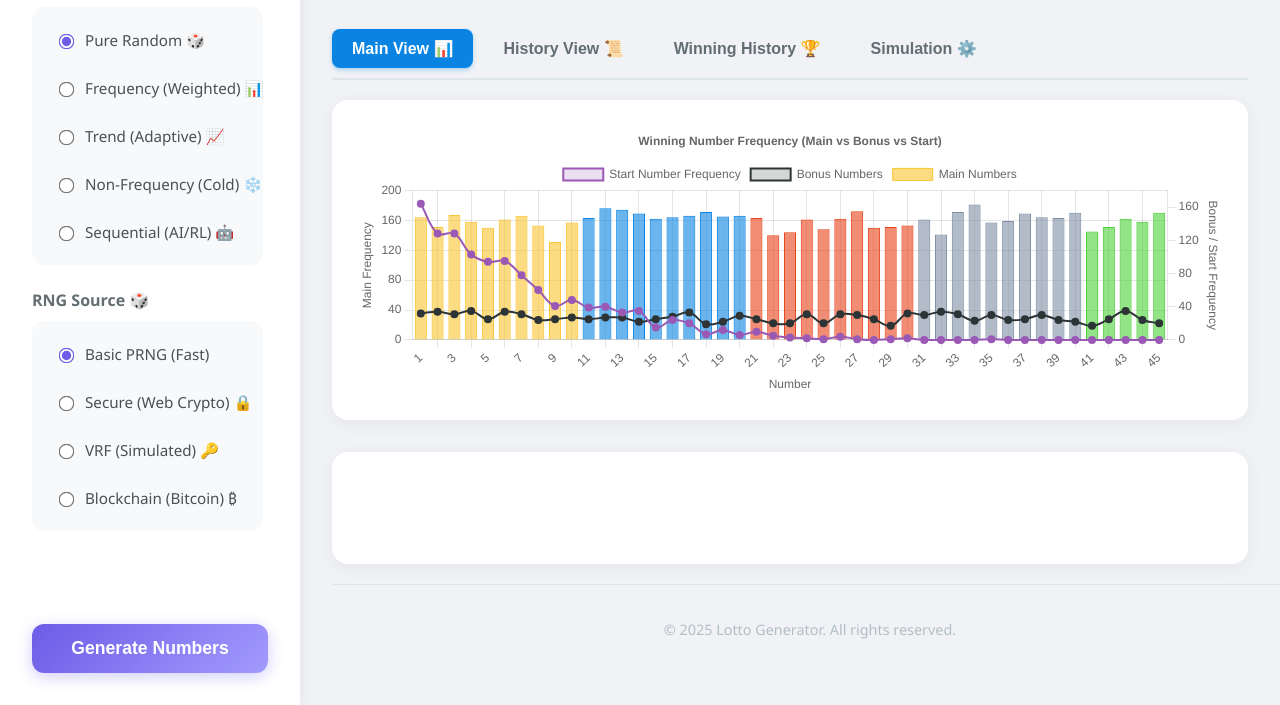
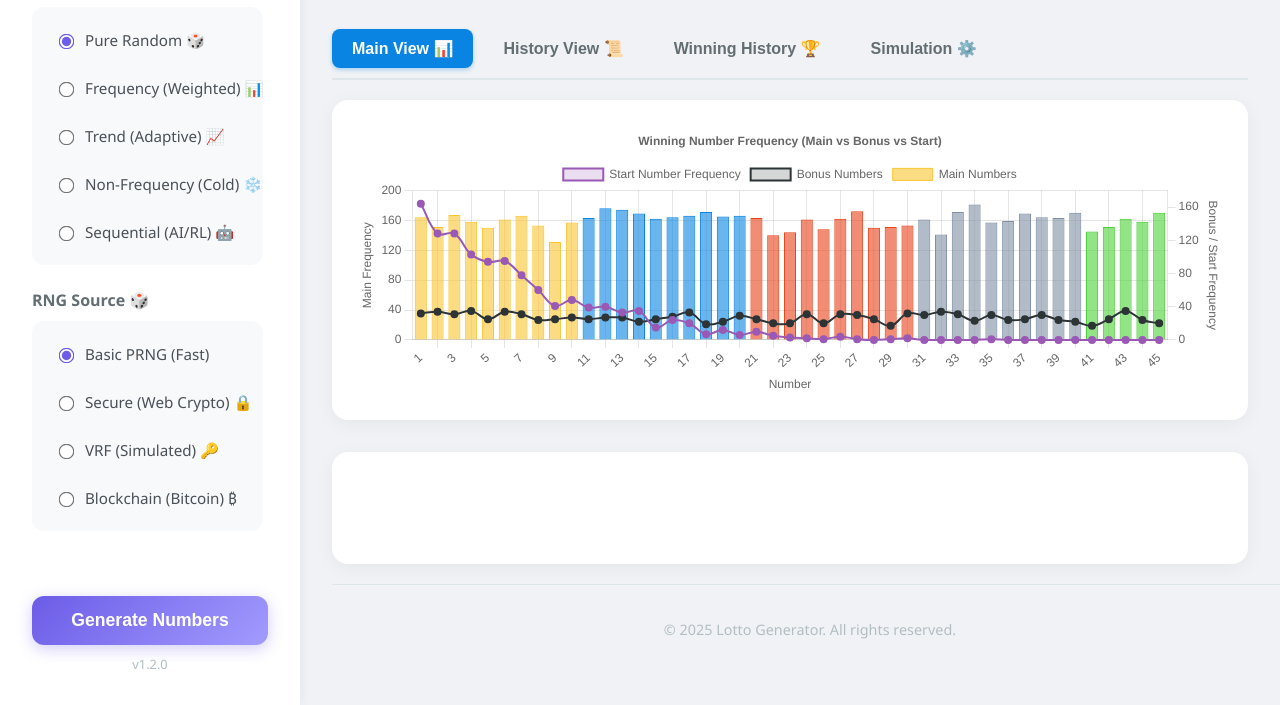
Before and after one commit to changjurhee/GAG, a plain HTML site: page src/lottery/index.html in a window 1280 px wide. Shown: the part 95-800 px from the top of the page. Drawn offline with Linux system fonts and the light colour scheme.

Commit message:
feat: Display application version in the UI and add a changelog.

```diff
--- a/src/lottery/index.html
+++ b/src/lottery/index.html
@@ -63,6 +63,8 @@
                 </div>
             </div>
             <button id="start-btn">Generate Numbers</button>
+            <div id="app-version" style="text-align: center; margin-top: 10px; color: #b2bec3; font-size: 0.8rem;">
+            </div>
         </aside>
 
         <main class="main-content">
--- a/src/lottery/js/config.js
+++ b/src/lottery/js/config.js
@@ -3,6 +3,7 @@
  */
 const CONFIG = {
     // Lottery settings
+    VERSION: 'v1.2.0',
     TOTAL_NUMBERS: 45,
     MAIN_NUMBERS_COUNT: 6,
     BONUS_COUNT: 1,
--- a/src/lottery/js/main.js
+++ b/src/lottery/js/main.js
@@ -21,6 +21,10 @@ document.addEventListener('DOMContentLoaded', () => {
     const recentWinningNumbers = typeof allWinningNumbers !== 'undefined' ? allWinningNumbers : [];
     const recentBonusNumbers = typeof allBonusNumbers !== 'undefined' ? allBonusNumbers : [];
     console.log(`Loaded ${recentWinningNumbers.length} past draws.`);
+
+    // Set Version
+    const versionEl = document.getElementById('app-version');
+    if (versionEl) versionEl.innerText = CONFIG.VERSION;
 
     // Event Listeners
     if (startBtn) startBtn.addEventListener('click', generateNumbers);
```
Also changed, not shown: src/lottery/CHANGELOG.md (added).
